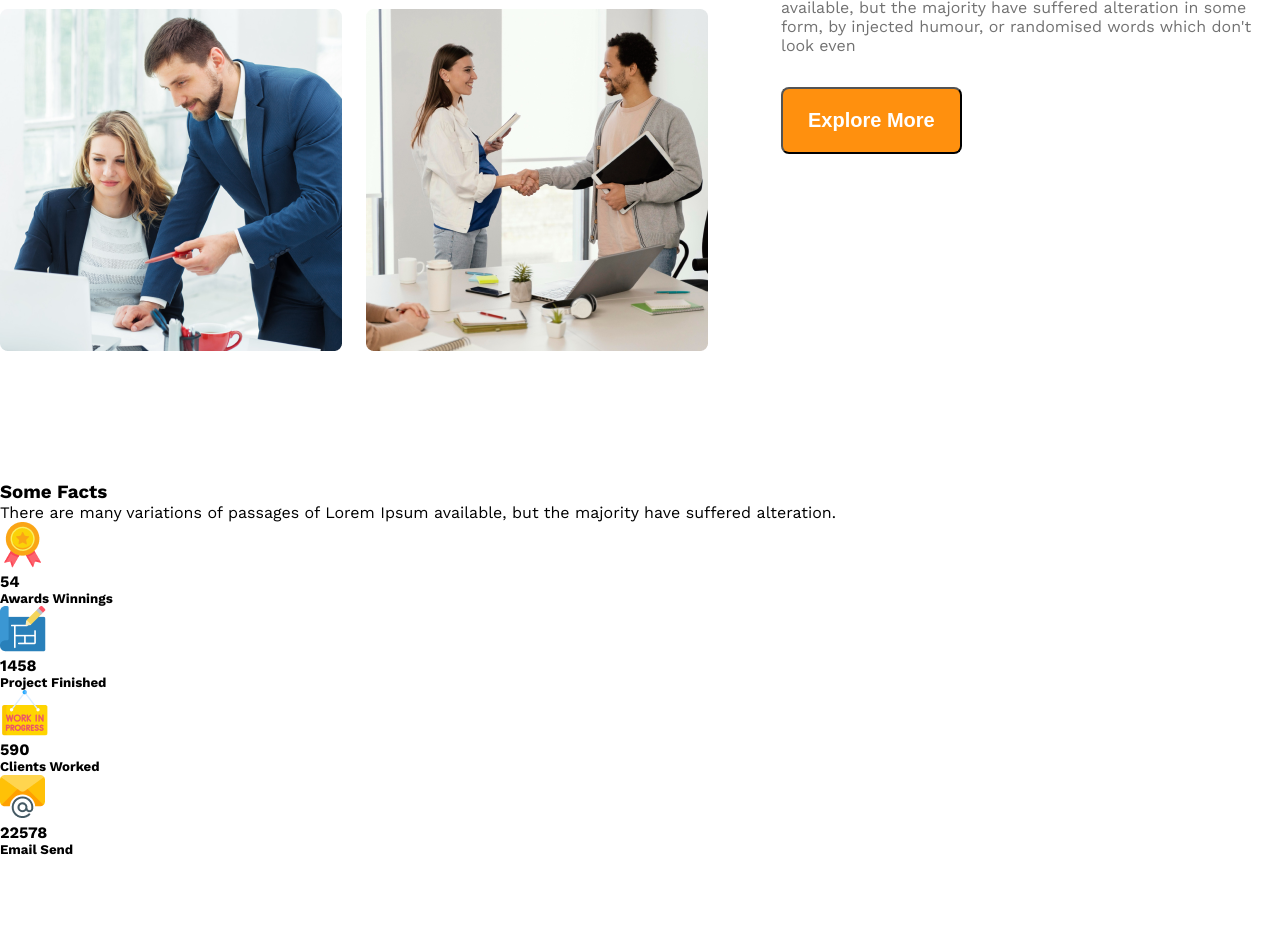
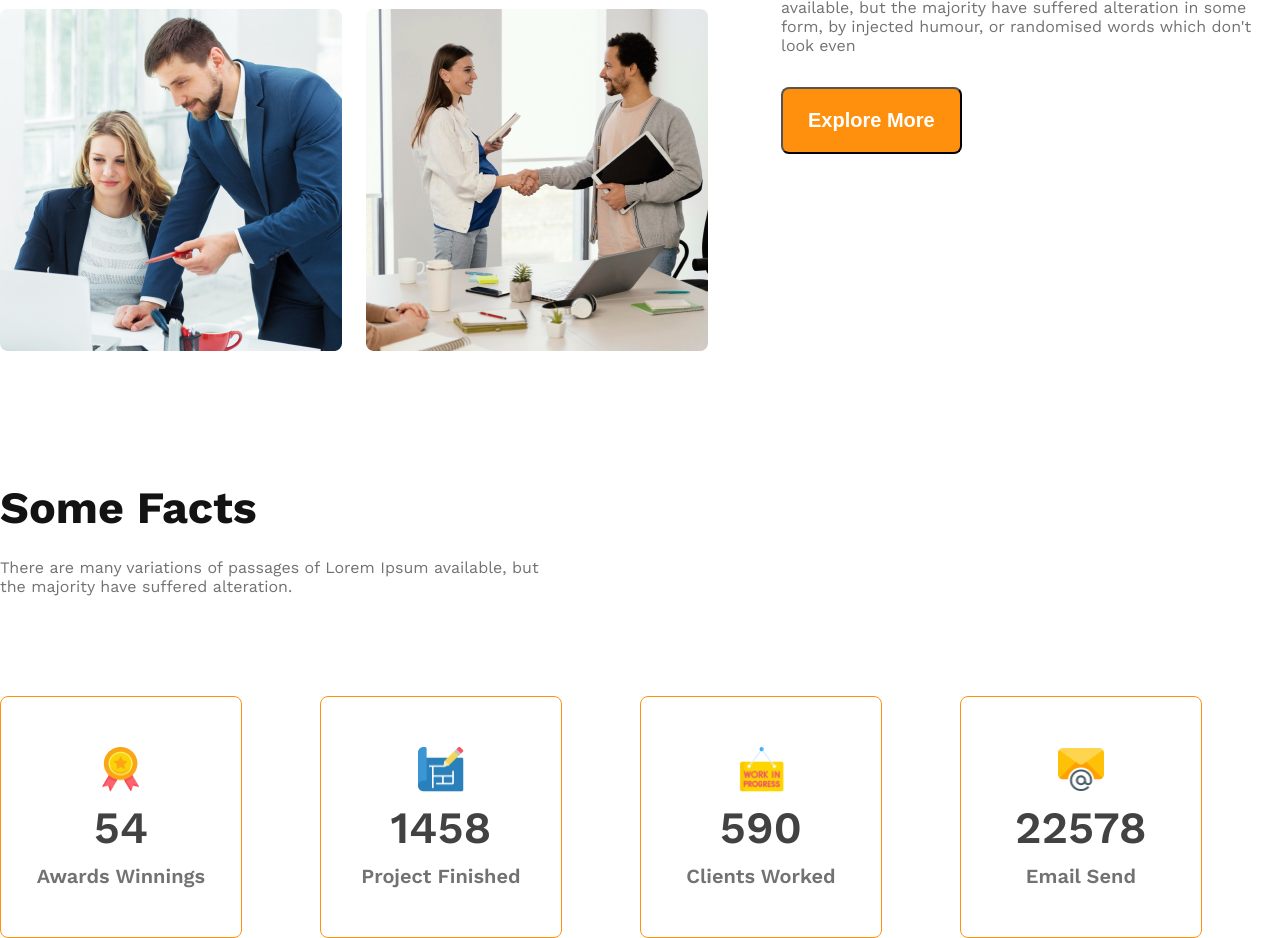
Before and after one commit to SheikhSohelAbbas/G3-Architects-Website, a plain HTML site: page index.html in a window 1280 px wide. Shown: the part 1541-2479 px from the top of the page. Before the commit the page ends 2398 px from the top, so only its background shows below. Drawn offline with nearby package versions, Linux system fonts and the light colour scheme.

Commit message:
added an fact section fact content ,container

```diff
--- a/index.html
+++ b/index.html
@@ -56,25 +56,33 @@
             <p class="fact-discription">There are many variations of passages of Lorem Ipsum available, but the majority have suffered alteration.</p>
             <div class="fact-container">
                 <!-- .fact*4>img.fact-icon+h4.fact-number+h5.fact-name -->
-                <div class="fact">
+                <div class="fact-content display-flex">
+                    <div>
                         <img src="images/icons/ribon.png" alt="" class="fact-icon">
                         <h4 class="fact-number">54</h4>
                         <h5 class="fact-name">Awards Winnings</h5>
                     </div>
-                <div class="fact">
+                </div>
+                <div class="fact-content display-flex">
+                    <div>
                         <img src="images/icons/projects.png" alt="" class="fact-icon">
                         <h4 class="fact-number">1458</h4>
                         <h5 class="fact-name">Project Finished</h5>
                     </div>
-                <div class="fact">
+                </div>
+                <div class="fact-content display-flex">
+                    <div>
                         <img src="images/icons/customers.png" alt="" class="fact-icon">
                         <h4 class="fact-number">590</h4>
                         <h5 class="fact-name">Clients Worked</h5>
                     </div>
-                <div class="fact">
+                </div>
+                <div class="fact-content display-flex">
+                    <div>
                         <img src="images/icons/email.png" alt="" class="fact-icon">
                         <h4 class="fact-number">22578</h4>
                         <h5 class="fact-name">Email Send</h5>
+                    </div>
                 </div>
 
             </div>
--- a/styles/styles.css
+++ b/styles/styles.css
@@ -118,6 +118,57 @@ main{
     font-weight: 400;
     margin-bottom: 32px;
 }
+
+/* Feauture section styles */
+
+/* Fact section styles */
+.fact-title{
+    color: rgb(19, 19, 19);
+    font-family: Work Sans;
+    font-size: 2.8rem;
+    font-weight: 700;
+}
+.fact-discription{
+    max-width: 540px;
+    color: rgb(114, 114, 114);
+    font-family: Work Sans;
+    font-size: 16px;
+    font-weight: 400;
+    margin-top: 24px;
+    margin-bottom: 100px;
+}
+.fact-container{
+    display: grid;
+    grid-template-columns:repeat(4,1fr);
+}
+.fact-content{
+    border: 1px solid rgb(255, 144, 14);
+    border-radius: 8px;
+    box-sizing: border-box;
+    width: 241.83px;
+    height: 241.83px;
+    align-items: center;
+    justify-content: center;
+    text-align: center;
+}
+.fact-icon{
+    width: 45.22px;
+    height: 45.22px;
+}
+.fact-number{
+    color: rgb(66, 66, 66);
+    font-size: 2.8rem;
+    font-weight: 600;
+    margin-top: 5px;
+    margin-bottom: 10px;
+}
+.fact-name{
+    color: rgb(114, 114, 114);
+    font-size: 1.25rem;
+    font-weight: 600;
+    margin-top: 10px;
+}
+
 /* responsive media query */
 @media screen and (max-width: 576px) {
     .navbar, .nav-links, .tems{
```
Lines whose indentation alone changed are shown as unchanged.
